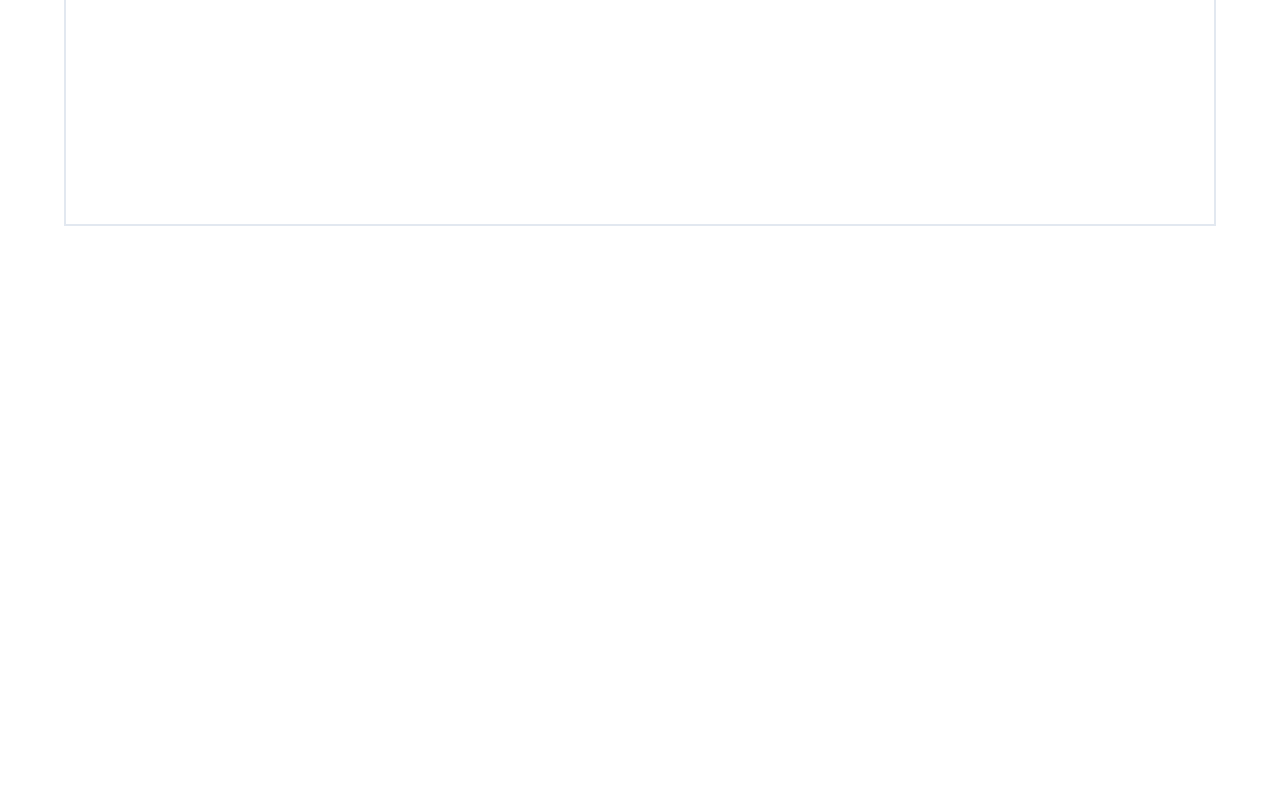
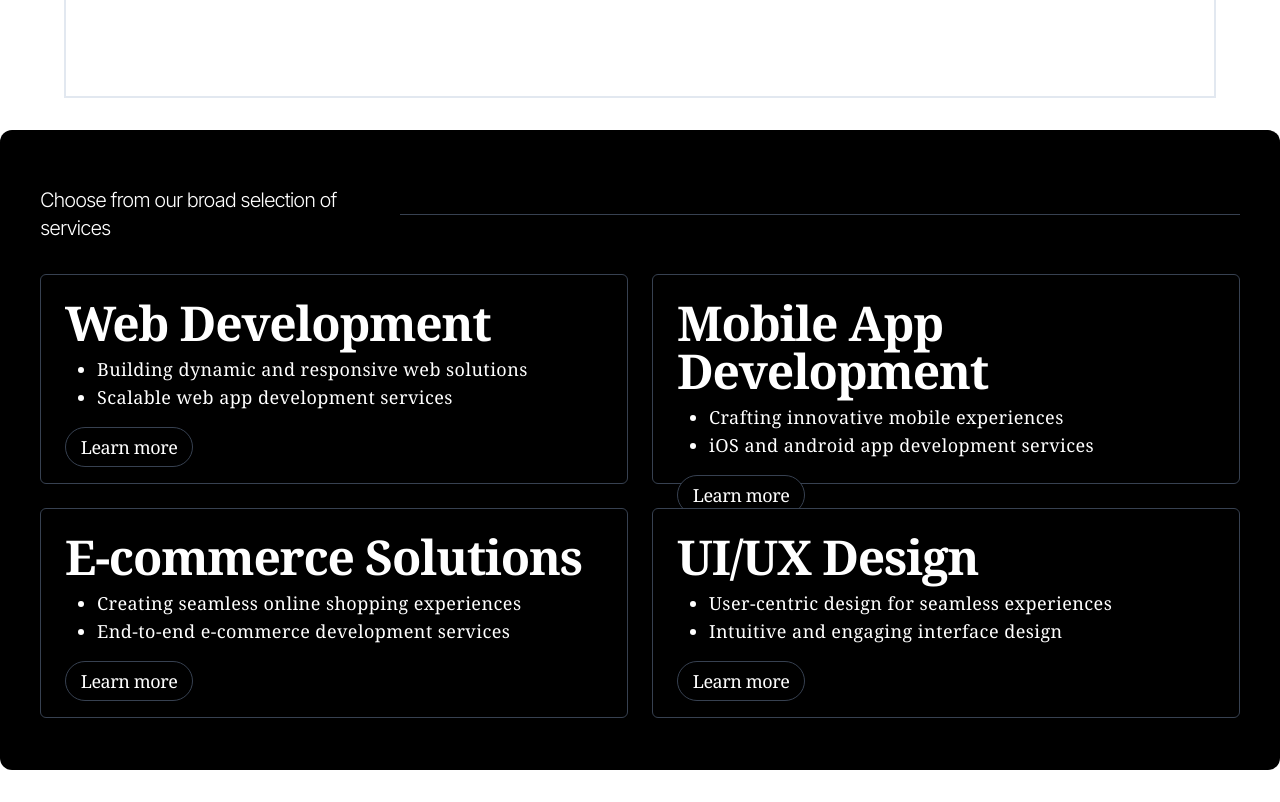
Before and after one commit to Ojaspj/software-company-web-template, a Next.js app: page / in a window 1280 px wide. Shown: the part 1320-2122 px from the top of the page. Before the commit the page ends 1546 px from the top, so only its background shows below. Built offline with nearby package versions, Linux system fonts and the light colour scheme.

Commit message:
build:service section full responsive

```diff
--- a/components/Main.tsx
+++ b/components/Main.tsx
@@ -4,13 +4,14 @@ import Wrapper from "./Wrapper";
 import Lottie from "lottie-react";
 import hero from "../public/hero.json";
 import { Button } from "./ui/button";
+import Services from "./Services";
 
 export default function Main() {
   return (
     <div className="w-full h-auto ">
       <Wrapper>
         {/* front banner  */}
-        <div className="flex w-full h-[650px] brder-2">
+        <div className="flex w-full h-[650px] ">
           {/* left part  */}
           <div className="flex flex-col justify-center w-full  md:w-1/2 h-full ">
             <div>
@@ -41,10 +42,20 @@ export default function Main() {
             </div>
           </div>
         </div>
-        <div className="w-full h-screen border-2 ">
-
+        {/* trsuted by companies  */}
+        <div className="w-full h-[80vh] border-2 text-center p-10 my-8 flex flex-col  items-center">
+          <h1 className=" text-6xl font-bold font-serif ">
+            Trusted by <span className="text-[#344A80]">100+</span> companies
+            and new ventures
+          </h1>
+          <h2 className=" text-gray-500 font-light my-4 text-xl">
+            We have helped many companies and startups to build their products
+            and launch faster.
+          </h2>
         </div>
       </Wrapper>
+      {/* our services  */}
+      <Services />
     </div>
   );
 }
--- /dev/null
+++ b/components/Services.tsx
@@ -0,0 +1,99 @@
+import React from 'react'
+import { Card, CardContent } from "./ui/card";
+import { Separator } from "./ui/separator";
+import { Button } from "./ui/button";
+
+
+export default function Services() {
+  return (
+    <div>
+        <div className="mx-0 w-full h-auto lg:h-[80vh] rounded-xl p-4 md:p-10 my-8 flex flex-col bg-black text-white ">
+        <div className=" text-left">
+          <h1 className=" text-6xl font-bold font-serif "></h1>
+          <h2 className=" flex items-center  font-light my-4 text-lg md:text-xl  md:tracking-tighter">
+            Choose from our broad selection of services
+            <Separator className="block w-[30%] md:w-[70%] md:ml-7 bg-gray-700 " />
+          </h2>
+        </div>
+        <div className=" w-full h-auto flex flex-wrap gap-6 my-4 ">
+          <Card className=" bg-black text-white border-gray-700 hover:bg-[#213872]  hover:border-none  w-full lg:w-[49%] h-[290px]  lg:h-[210px] py-6 font-serif rounded-md   hover:text-white cursor-pointer">
+            <CardContent>
+              <h1 className=" font-extrabold md:font-bold text-3xl md:text-5xl tracking-tight ">
+                Web Development
+              </h1>
+
+              <ul className="px-8 list-disc font-light mt-2 text-lg md:text-lg tracking-wide">
+                <li>Building dynamic and responsive web solutions</li>
+                <li>Scalable web app development services </li>
+              </ul>
+
+              <Button
+                variant={"link"}
+                className=" w-32 border p-2 transition-transform hover:border-white hover:scale-110 rounded-full border-gray-700 bg-black hover:bg-[#213872] text-white hover:text-white  tracking-tight text-lg my-4 hover:no-underline cursor-pointer"
+              >
+                Learn more
+              </Button>
+            </CardContent>
+          </Card>
+          <Card className=" bg-black text-white border-gray-700 hover:bg-[#213872]  hover:border-none  w-full lg:w-[49%] h-[290px] lg:h-[210px] py-6 font-serif rounded-md   hover:text-white cursor-pointer">
+            <CardContent>
+              <h1 className=" font-extrabold md:font-bold text-3xl md:text-5xl tracking-tight ">
+                Mobile App Development
+              </h1>
+
+              <ul className="px-8 list-disc font-light mt-2 text-lg tracking-wide">
+                <li>Crafting innovative mobile experiences</li>
+                <li>iOS and android app development services</li>
+              </ul>
+
+              <Button
+                variant={"link"}
+                className=" w-32 border p-2 transition-transform hover:border-white hover:scale-110 rounded-full border-gray-700 bg-black hover:bg-[#213872] text-white hover:text-white  tracking-tight text-lg my-4 hover:no-underline cursor-pointer"
+              >
+                Learn more
+              </Button>
+            </CardContent>
+          </Card>
+          <Card className=" bg-black text-white border-gray-700 hover:bg-[#213872]  hover:border-none  w-full lg:w-[49%] h-[290px] lg:h-[210px] py-6 font-serif rounded-md   hover:text-white cursor-pointer">
+            <CardContent>
+              <h1 className=" font-extrabold md:font-bold text-3xl md:text-5xl tracking-tight ">
+                E-commerce Solutions
+              </h1>
+
+              <ul className="px-8 list-disc font-light mt-2 text-lg tracking-wide">
+                <li>Creating seamless online shopping experiences</li>
+                <li>End-to-end e-commerce development services</li>
+              </ul>
+
+              <Button
+                variant={"link"}
+                className=" w-32 border p-2 transition-transform hover:border-white hover:scale-110 rounded-full border-gray-700 bg-black hover:bg-[#213872] text-white hover:text-white  tracking-tight text-lg my-4 hover:no-underline cursor-pointer"
+              >
+                Learn more
+              </Button>
+            </CardContent>
+          </Card>
+          <Card className=" bg-black text-white border-gray-700 hover:bg-[#213872]  hover:border-none  w-full lg:w-[49%] h-[290px] lg:h-[210px] py-6 font-serif rounded-md   hover:text-white cursor-pointer">
+            <CardContent>
+              <h1 className=" font-extrabold md:font-bold text-3xl md:text-5xl tracking-tight ">
+                UI/UX Design
+              </h1>
+
+              <ul className="px-8 list-disc font-light mt-2 text-lg tracking-wide">
+                <li>User-centric design for seamless experiences</li>
+                <li>Intuitive and engaging interface design</li>
+              </ul>
+
+              <Button
+                variant={"link"}
+                className=" w-32 border p-2 transition-transform hover:border-white hover:scale-110 rounded-full border-gray-700 bg-black hover:bg-[#213872] text-white hover:text-white  tracking-tight text-lg my-4 hover:no-underline cursor-pointer"
+              >
+                Learn more
+              </Button>
+            </CardContent>
+          </Card>
+        </div>
+      </div>
+    </div>
+  )
+}
--- /dev/null
+++ b/components/ui/separator.tsx
@@ -0,0 +1,31 @@
+"use client"
+
+import * as React from "react"
+import * as SeparatorPrimitive from "@radix-ui/react-separator"
+
+import { cn } from "@/lib/utils"
+
+const Separator = React.forwardRef<
+  React.ElementRef<typeof SeparatorPrimitive.Root>,
+  React.ComponentPropsWithoutRef<typeof SeparatorPrimitive.Root>
+>(
+  (
+    { className, orientation = "horizontal", decorative = true, ...props },
+    ref
+  ) => (
+    <SeparatorPrimitive.Root
+      ref={ref}
+      decorative={decorative}
+      orientation={orientation}
+      className={cn(
+        "shrink-0 bg-border",
+        orientation === "horizontal" ? "h-[1px] w-full" : "h-full w-[1px]",
+        className
+      )}
+      {...props}
+    />
+  )
+)
+Separator.displayName = SeparatorPrimitive.Root.displayName
+
+export { Separator }
--- /dev/null
+++ b/components/ui/tabs.tsx
@@ -0,0 +1,55 @@
+"use client"
+
+import * as React from "react"
+import * as TabsPrimitive from "@radix-ui/react-tabs"
+
+import { cn } from "@/lib/utils"
+
+const Tabs = TabsPrimitive.Root
+
+const TabsList = React.forwardRef<
+  React.ElementRef<typeof TabsPrimitive.List>,
+  React.ComponentPropsWithoutRef<typeof TabsPrimitive.List>
+>(({ className, ...props }, ref) => (
+  <TabsPrimitive.List
+    ref={ref}
+    className={cn(
+      "inline-flex h-10 items-center justify-center rounded-md bg-muted p-1 text-muted-foreground",
+      className
+    )}
+    {...props}
+  />
+))
+TabsList.displayName = TabsPrimitive.List.displayName
+
+const TabsTrigger = React.forwardRef<
+  React.ElementRef<typeof TabsPrimitive.Trigger>,
+  React.ComponentPropsWithoutRef<typeof TabsPrimitive.Trigger>
+>(({ className, ...props }, ref) => (
+  <TabsPrimitive.Trigger
+    ref={ref}
+    className={cn(
+      "inline-flex items-center justify-center whitespace-nowrap rounded-sm px-3 py-1.5 text-sm font-medium ring-offset-background transition-all focus-visible:outline-none focus-visible:ring-2 focus-visible:ring-ring focus-visible:ring-offset-2 disabled:pointer-events-none disabled:opacity-50 data-[state=active]:bg-background data-[state=active]:text-foreground data-[state=active]:shadow-sm",
+      className
+    )}
+    {...props}
+  />
+))
+TabsTrigger.displayName = TabsPrimitive.Trigger.displayName
+
+const TabsContent = React.forwardRef<
+  React.ElementRef<typeof TabsPrimitive.Content>,
+  React.ComponentPropsWithoutRef<typeof TabsPrimitive.Content>
+>(({ className, ...props }, ref) => (
+  <TabsPrimitive.Content
+    ref={ref}
+    className={cn(
+      "mt-2 ring-offset-background focus-visible:outline-none focus-visible:ring-2 focus-visible:ring-ring focus-visible:ring-offset-2",
+      className
+    )}
+    {...props}
+  />
+))
+TabsContent.displayName = TabsPrimitive.Content.displayName
+
+export { Tabs, TabsList, TabsTrigger, TabsContent }
--- a/package.json
+++ b/package.json
@@ -12,7 +12,9 @@
     "@radix-ui/react-alert-dialog": "^1.0.5",
     "@radix-ui/react-dialog": "^1.0.5",
     "@radix-ui/react-navigation-menu": "^1.1.4",
+    "@radix-ui/react-separator": "^1.0.3",
     "@radix-ui/react-slot": "^1.0.2",
+    "@radix-ui/react-tabs": "^1.0.4",
     "class-variance-authority": "^0.7.0",
     "clsx": "^2.0.0",
     "lottie-react": "^2.4.0",
```
Also changed, not shown: 1 other file (tests, documents, lock files or other folders).
